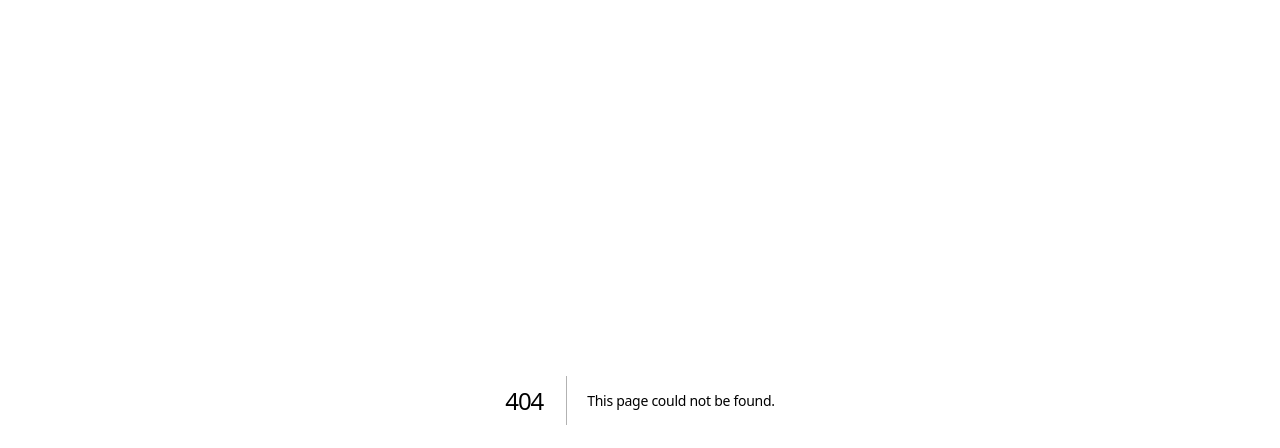
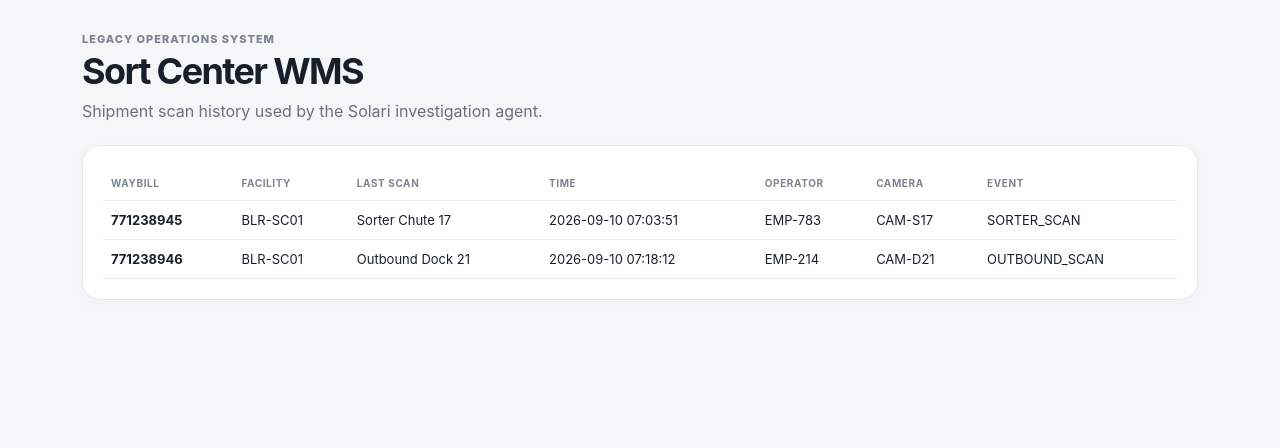
Before and after one commit to yogeshmj94/solariproject, a Next.js app: page /wms in a window 1280 px wide. Before the commit this address had no page. Shown: the top 448 px of the page. Built offline with nearby package versions, Linux system fonts and the light colour scheme.

Commit message:
Add mock sort center WMS

```diff
--- /dev/null
+++ b/src/app/wms/page.tsx
@@ -0,0 +1,48 @@
+const shipments = [
+  {
+    waybill: "771238945",
+    facility: "BLR-SC01",
+    area: "Sorter Chute 17",
+    time: "2026-09-10 07:03:51",
+    operator: "EMP-783",
+    camera: "CAM-S17",
+    event: "SORTER_SCAN",
+  },
+  {
+    waybill: "771238946",
+    facility: "BLR-SC01",
+    area: "Outbound Dock 21",
+    time: "2026-09-10 07:18:12",
+    operator: "EMP-214",
+    camera: "CAM-D21",
+    event: "OUTBOUND_SCAN",
+  },
+];
+
+export default function WmsPage() {
+  return (
+    <main style={{ padding: 32 }}>
+      <div className="kicker">Legacy operations system</div>
+      <h1>Sort Center WMS</h1>
+      <p className="muted">Shipment scan history used by the Solari investigation agent.</p>
+      <section className="card" style={{ marginTop: 24 }}>
+        <table>
+          <thead><tr><th>Waybill</th><th>Facility</th><th>Last scan</th><th>Time</th><th>Operator</th><th>Camera</th><th>Event</th></tr></thead>
+          <tbody>
+            {shipments.map((s) => (
+              <tr key={s.waybill} data-waybill={s.waybill}>
+                <td><strong>{s.waybill}</strong></td>
+                <td data-field="facility">{s.facility}</td>
+                <td data-field="area">{s.area}</td>
+                <td data-field="time">{s.time}</td>
+                <td data-field="operator">{s.operator}</td>
+                <td data-field="camera">{s.camera}</td>
+                <td>{s.event}</td>
+              </tr>
+            ))}
+          </tbody>
+        </table>
+      </section>
+    </main>
+  );
+}
```
